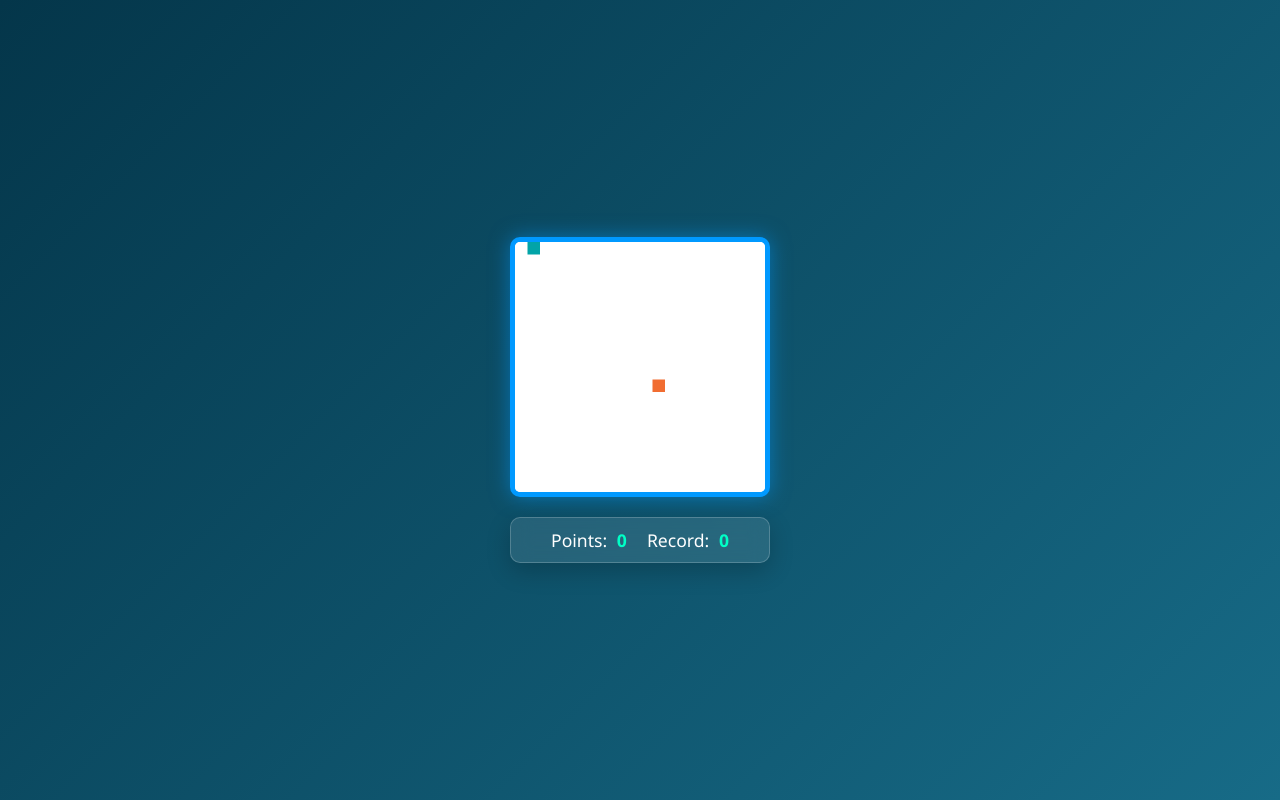
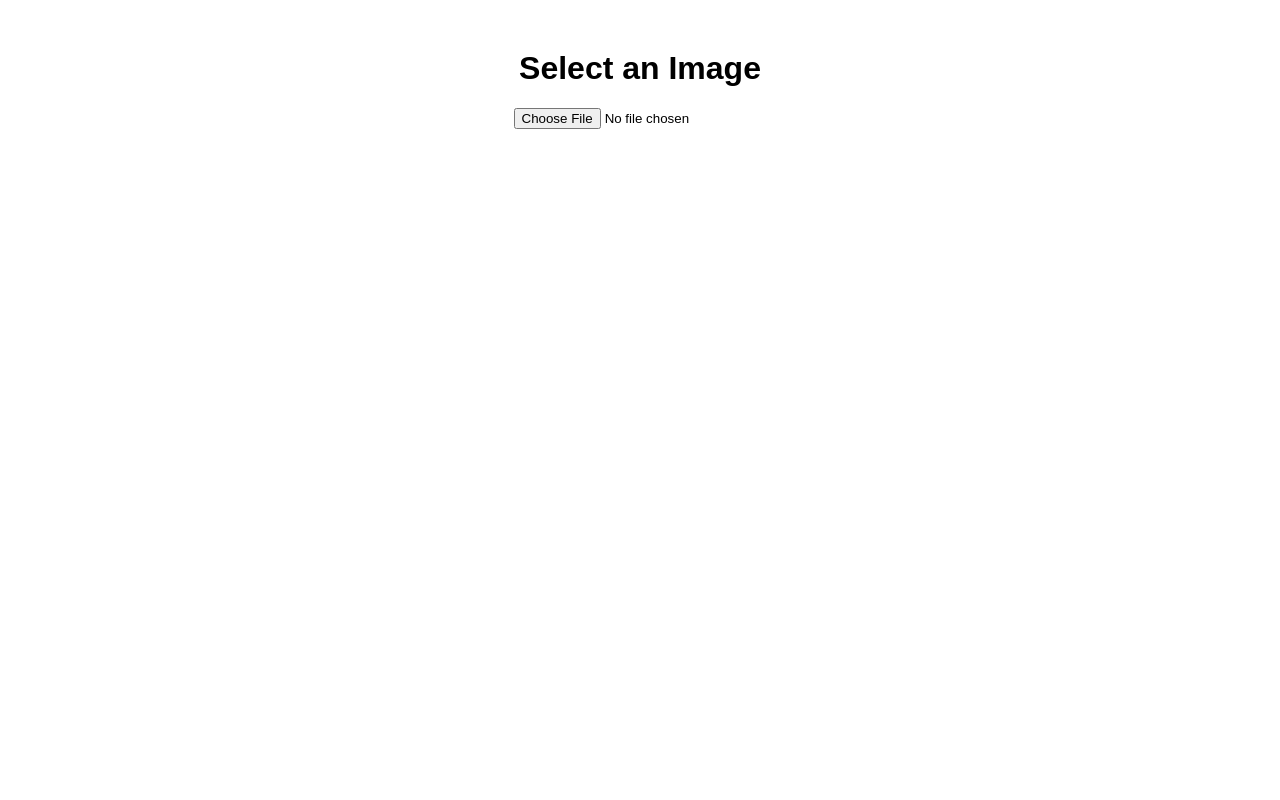
Before and after one commit to Gokul11271/new-carrer, a website: page index.html in a window 1280 px wide. Drawn offline with Linux system fonts and the light colour scheme.

Commit message:
Update index.html

```diff
--- a/index.html
+++ b/index.html
@@ -2,189 +2,35 @@
 <html lang="en">
 <head>
   <meta charset="UTF-8" />
-  <meta name="viewport" content="width=device-width, initial-scale=1.0"/>
-  <title>Snake Game</title>
+  <title>User Image Preview</title>
   <style>
-    * {
-      margin: 0;
-      padding: 0;
-      box-sizing: border-box;
-    }
-
-    body {
-      display: flex;
-      justify-content: center;
-      align-items: center;
-      height: 100vh;
-      background: linear-gradient(135deg, #04364A, #176B87);
-      font-family: 'Segoe UI', sans-serif;
-    }
-
-    .wrapper {
-      display: flex;
-      flex-direction: column;
-      align-items: center;
-      gap: 20px;
-    }
-
-    #canvas {
-      border: 5px solid #0099FF;
-      border-radius: 10px;
-      box-shadow: 0 0 20px rgba(0, 153, 255, 0.5);
-      background-color: #ffffff;
-    }
-
-    .counter {
-      display: flex;
-      justify-content: space-around;
-      background: rgba(255, 255, 255, 0.1);
-      border: 1px solid rgba(255, 255, 255, 0.2);
-      border-radius: 10px;
-      padding: 10px 30px;
-      color: #fff;
-      backdrop-filter: blur(10px);
-      box-shadow: 0 8px 24px rgba(0, 0, 0, 0.2);
-      width: 100%;
-      max-width: 300px;
-    }
-
-    .counter p {
-      margin: 0;
-      font-size: 1.1em;
-    }
-
-    .counter strong {
-      margin-left: 5px;
-      color: #00FFC6;
-    }
+    body { font-family: sans-serif; text-align: center; margin-top: 50px; }
+    img { max-width: 300px; margin-top: 20px; border-radius: 10px; }
   </style>
 </head>
 <body>
-  <div class="wrapper">
-    <canvas id="canvas"></canvas>
-    <div class="counter">
-      <p>Points: <strong id="points">0</strong></p>
-      <p>Record: <strong id="record"></strong></p>
-    </div>
-  </div>
+
+  <h1>Select an Image</h1>
+  <input type="file" id="imageInput" accept="image/*" />
+  <br />
+  <img id="preview" src="#" alt="Image preview will appear here" style="display:none;" />
 
   <script>
-    window.onload = () => {
-      const canvas = document.getElementById('canvas'),
-        ctx = canvas.getContext('2d'),
-        cw = canvas.width = canvas.height = 250,
-        s = cw / 20,
-        rows = cols = cw / s;
+    const imageInput = document.getElementById('imageInput');
+    const preview = document.getElementById('preview');
 
-      let x = 0, y = 0,
-        direction = { dir: 'right', change: true },
-        tail = [],
-        food = { x, y },
-        drawInterval,
-        speed = 120,
-        points = 0,
-        record = localStorage.getItem('record') || 0;
+    imageInput.addEventListener('change', function () {
+      const file = this.files[0];
+      if (file) {
+        const reader = new FileReader();
+        reader.onload = function (e) {
+          preview.src = e.target.result;
+          preview.style.display = 'block';
+        }
+        reader.readAsDataURL(file);
+      }
+    });
+  </script>
 
-      _('record').innerHTML = record;
-      createFood();
-      draw();
-
-      document.addEventListener('keydown', e => getDirection(e));
-
-      function cutTale() {
-        alert('Game Over!');
-        tail = [];
-        points = 0;
-        _('points').innerHTML = points;
-      }
-
-      function createFood(caught = false) {
-        let xf = Math.floor(Math.random() * cols) * s;
-        let yf = Math.floor(Math.random() * rows) * s;
-
-        for (let i = 0; i < tail.length; i++) {
-          if (
-            (xf == tail[i].x && yf == tail[i].y) ||
-            (xf == tail[i].x + s && yf == tail[i].y) ||
-            (xf + s == tail[i].x && yf == tail[i].y) ||
-            (xf == tail[i].x && yf + s == tail[i].y) ||
-            (xf == tail[i].x && yf == tail[i].y + s)
-          ) {
-            createFood();
-            return;
-          }
-        }
-
-        food = { ...food, x: xf, y: yf };
-        tail = [...tail, '1'];
-
-        if (caught) {
-          points = tail.length - 1;
-          _('points').innerHTML = points;
-          if (record < points) {
-            record = points;
-            localStorage.setItem('record', record);
-            _('record').innerHTML = record;
-          }
-        }
-      }
-
-      function getDirection(e) {
-        switch (e.keyCode) {
-          case 37: if (direction.dir !== 'right' && direction.change) direction = { dir: 'left', change: false }; break;
-          case 38: if (direction.dir !== 'bottom' && direction.change) direction = { dir: 'top', change: false }; break;
-          case 39: if (direction.dir !== 'left' && direction.change) direction = { dir: 'right', change: false }; break;
-          case 40: if (direction.dir !== 'top' && direction.change) direction = { dir: 'bottom', change: false }; break;
-        }
-      }
-
-      function setDirection() {
-        switch (direction.dir) {
-          case 'left': x -= s; break;
-          case 'top': y -= s; break;
-          case 'right': x += s; break;
-          case 'bottom': y += s; break;
-        }
-
-        if (x >= cw) x = 0;
-        if (x < 0) x = cw - s;
-        if (y >= cw) y = 0;
-        if (y < 0) y = cw - s;
-      }
-
-      function draw() {
-        drawInterval = setInterval(() => {
-          setDirection();
-          ctx.fillStyle = 'white';
-          ctx.fillRect(0, 0, cw, cw);
-
-          if (tail.length > 0) {
-            for (let i = 1; i < tail.length; i++) {
-              tail[i - 1] = tail[i];
-              ctx.fillStyle = '#02A4A8';
-              ctx.fillRect(tail[i].x + 2, tail[i].y + 2, s - 4, s - 4);
-              if (tail[i].x == x && tail[i].y == y) cutTale();
-            }
-            tail[tail.length - 1] = { x, y };
-          }
-
-          // Draw food
-          ctx.fillStyle = '#F16D31';
-          ctx.fillRect(food.x, food.y, s, s);
-
-          // Draw head
-          ctx.fillStyle = '#02A4A8';
-          ctx.fillRect(x, y, s, s);
-
-          if (x == food.x && y == food.y) createFood(true);
-          direction.change = true;
-        }, speed);
-      }
-
-      function _(id) {
-        return document.getElementById(id);
-      }
-    };
-  </script>
 </body>
 </html>
```
